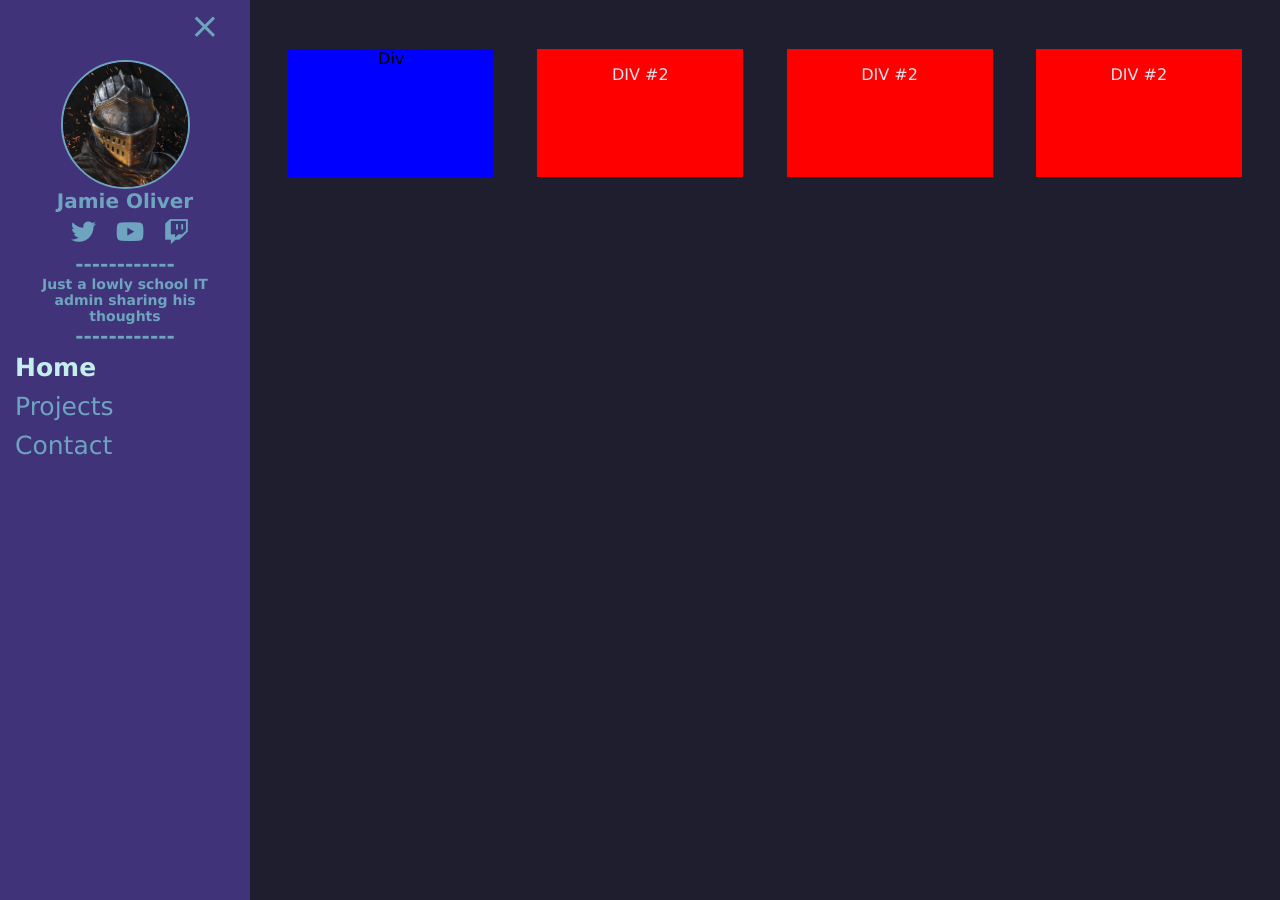
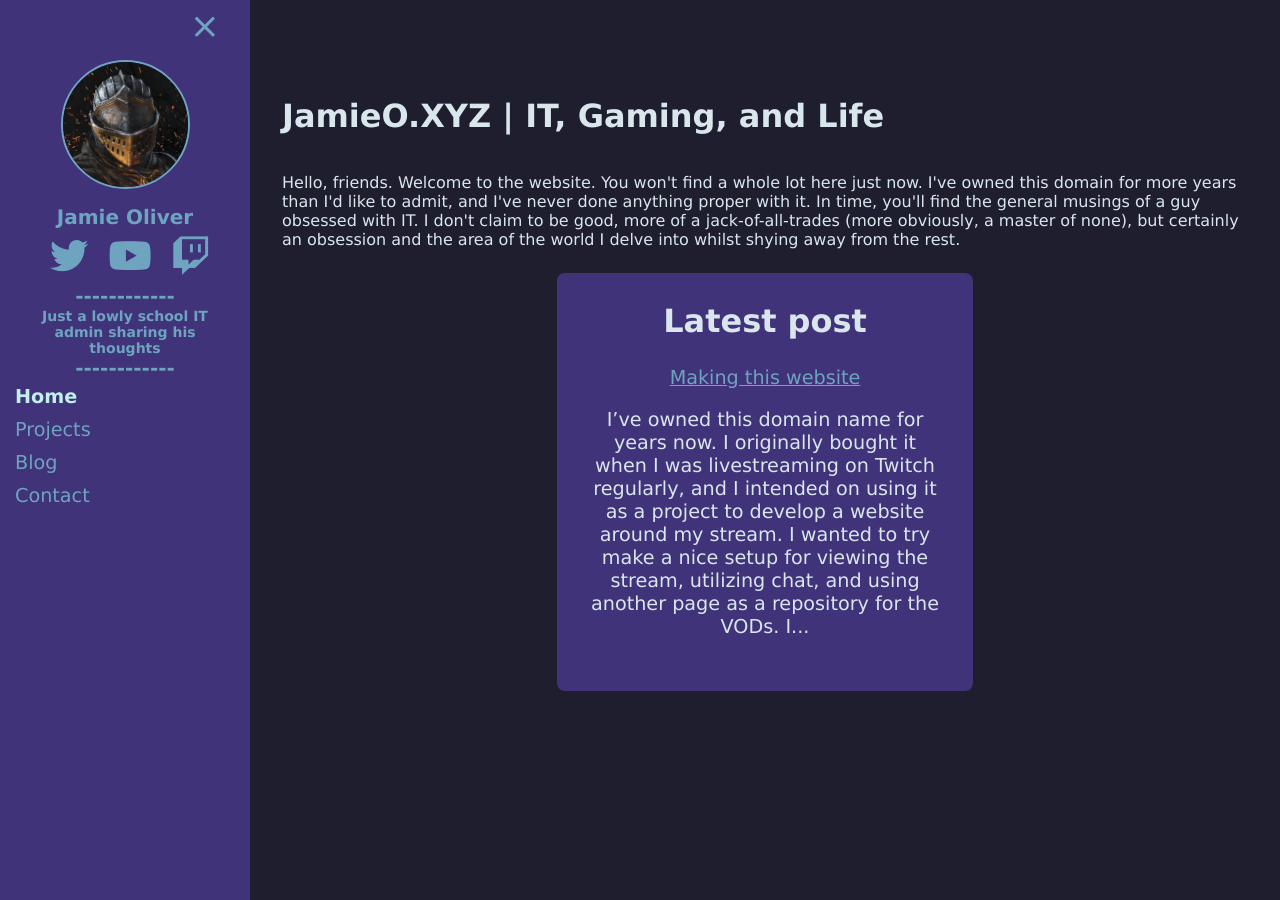
Before and after one commit to JamieO95/jamieo95.github.io, a Jekyll site: the page built from index.html, in a window 1280 px wide. Built offline with Jekyll 4.4.1, drawn with Linux system fonts in a browser that asks for light colours.

Commit message:
First blog post... and a whole lot of random changes as I was going.

```diff
--- a/404.html
+++ b/404.html
@@ -21,5 +21,5 @@ layout: page
   <h1>404</h1>
 
   <p><strong>Page not found :(</strong></p>
-  <p>That IT guy ain't very good, is he...</p>
+  <p style="font-style: italic;">That IT guy ain't very good, is he...</p>
 </div>
--- a/_config.yml
+++ b/_config.yml
@@ -27,8 +27,8 @@ description: >- # this means to ignore newlines until "baseurl:"
   Google search results) and in your feed.xml site description.
 baseurl: "" # the subpath of your site, e.g. /blog
 url: "" # the base hostname & protocol for your site, e.g. http://example.com
-twitter_username: jekyllrb
-github_username:  jekyll
+twitter_username: jamieotv
+github_username:  jamieo95
 
 # Build settings
 theme: minima
@@ -40,6 +40,8 @@ navbar_links:
     url: "/"
   - title: "Projects"
     url: "/projects/"
+  - title: "Blog"
+    url: "/blog/"
   - title: "Contact"
     url: "/contact/"
 
--- a/_includes/navbar.html
+++ b/_includes/navbar.html
@@ -14,6 +14,6 @@
 
     <a href="javascript:void(0)" id="btnClose" class="btnClose">&times;</a>
     {% for link in site.navbar_links %}
-            <a href="{{ link.url }}" class="{% if page.url == link.url %}active{% endif %}">{{ link.title }}</a>
+            <a href="{{ link.url }}" class="{% if page.url == link.url or (link.url != '/' and page.url contains link.url %}active{% endif %}">{{ link.title }}</a>
     {% endfor %}
 </div>
--- a/_layouts/default.html
+++ b/_layouts/default.html
@@ -19,8 +19,10 @@
     </head>
 
     <body>
+
         {% include navbar.html %}
         <div id="main">
+            <h1>{{ page.title }} {% if page.subtitle%}| {{ page.subtitle }}{% endif %}</h1>
             {{ content }}
         </div>
         <script src="{{ '/js/main.js' | relative_url }}"></script>
--- /dev/null
+++ b/_posts/2025-08-24-making-this-website.markdown
@@ -0,0 +1,29 @@
+---
+layout: post
+title:  "Making this website"
+subtitle: "A forgotten art from College"
+date:   2025-08-24 8:30:00 +0100
+category: website
+author: "Jamie"
+permalink: "/blog/making-this-website"
+---
+
+I've owned this domain name for years now. I originally bought it when I was livestreaming on Twitch regularly, and I intended on using it as a project to develop a website around my stream. I wanted to try make a nice setup for viewing the stream, utilizing chat, and using another page as a repository for the VODs. I used to make playlists around the games I'd played, and I thought I could make a nice library. Unfortunately, due to some changes with Twitch video, all those videos are now lost. When I recalled it was happening, I tried to download all my VODs but I left it a little too late. Quite sad, many hours were spent both doing the livestreams and highlighting those VODs into nice playlists. Streaming was great fun. I might still set something up like that, it'll go under Projects as a way of messing with the Twitch API. Might need to migrate from Github Pages for that, but that's a thing for another day.
+
+This website started a while back with the first commit on 17th September 2023. Funnily enough, followed by another called 'First'. No idea what was doing on there. I saw some TikTok video on Flexbox usage and it made me want to play with websites a bit again. Fun thought, I may have some of my College websites from the first (and pretty much last) time I did some website work. Could end up on the Projects board under "Please don't laugh, I was 16". Probably all unfinished and hilariously bad. Not that this one will be insane, but it's nice to go back and see how differently I'll approach it. On to approaching it...
+
+My first thoughts with this one was that I started playing with JavaScript. I did the navigation sidebar with it. It's evolved a little bit since then, now that I've started updating it again. Once again, nothing special. It was following a random Python project I did of Tic-Tac-Toe. It was awful and just in console, but it was fun to get it working. I used it as an example for why my current workplace should give me a shot. My actual 'IT' on my CV at the time was 'I wasn't hired for IT, but I was doing IT. But I love it, I do Python in my spare time.' Not an exact quote. Worked a charm though.
+
+Onto today. Over the past couple of days I've gained an interest in it again. I wanted to see what was actually feasable with Github Pages. It's static content, but how far can that go? Jekyll was the answer. Never used it, sounded interesting. A Ruby install and a couple of cmd lines later, I had my same website but significantly more broken! I have a feeling it would have been better to start with a blank slate :). But, nevertheless, I started updating all the links, moving code around, working out what the hell the `_layouts` directory is supposed to be, and I eventually got back to exactly what my page originally was but served on a platter by Jekyll.
+
+Back in College, we were really only taught HTML and CSS. We were told to utilize JavaScript but all just calls to other peoples work, and then just making that work in our own websites. Had I have been more interested at the time, it would have been better to spend time outside of College work familiarizing with more languages and their potential. PHP was given to us once. Literally, given. The lecturer wrote it and said put this in your website. Not exactly teaching, but again, home learning would have been the way forward there.
+
+My main battles have been with CSS here. The rest all flows in a way that I understand enough, and I think my main problem with CSS is trying to utilize the same classes in different contexts and hoping it'll work identically. I am at that stage now, in that everything I'm using is technically working, but I need to sort that out for future stuff. I keep nesting parent and child and forgetting that's not how CSS works when it is in a parent it's not familiar with. I'm pretty happy with how it's turned out at this stage, save for the colour scheme (as a colourblind person).
+
+Next steps:
+- Fix for when you're on the blog, even if a child post, to highlight the Blog nav item
+- Blog categories, maybe a 'related' section depending on what you've clicked on
+- Some 'back' button when you're on a blog post
+- Get a Project on the board, hello terrible old websites
+- Contact form? I assume that'll work on Pages
+- Blog post about my recent experience modding an OG Xbox
--- a/css/base.css
+++ b/css/base.css
@@ -40,7 +40,7 @@ body{
 .sidebar a{
     padding: 5px 5px 5px 15px;
     text-decoration: none;
-    font-size:25px;
+    font-size:1.2em;
     color:#6EA4BF;
     display:block;
     transition:0.3s;
@@ -71,6 +71,7 @@ body{
     border-style: solid;
     border-radius: 50%;
     border-color: #6EA4BF;
+    margin-bottom: 1em;
 }
 
 .sidebar .sidebar-title {
@@ -139,30 +140,78 @@ body{
 }
 
 #main {
+    padding:2em;
     transition: margin-left 0.3s;
 }
 
-#flexbox-container {
+.flexbox-container {
     display: flex;           /* establish flex container */
+    flex-wrap:wrap;
     flex-direction: row;  /* make main axis vertical */
     justify-content: space-evenly; /* center items vertically, in this case */
     align-items: center;     /* center items horizontally, in this case */
 }
 
 .flexbox-item {
+    flex: 1 1 300px;
     min-height: 10vw;
-    width:20%;
-    margin: 5px;
+    min-width: 300px;
+    max-width: 400px;
     text-align: center;     /* will center text in <p>, which is not a flex item */
+    background-color: #41337A;
+    border-radius: 0.5em;
+    padding: 0.5em;
+    margin:0.5em;
 }
 
-#bluebox {background-color: blue;}
-#redbox { background: red; }
+.flexbox-item h1{
+    margin-bottom: 0.1em;
+}
 
+ul{
+    display:flex;
+    flex-wrap: wrap;
+    flex-direction: row;
+    list-style-type: none;
+    padding: 0.2em;
+    margin:0.2em;
+}
+
+li{
+    font-size:1.2em;
+    color:#C2EFEB;
+
+}
+
+li a{
+    color:#6EA4BF;
+    text-decoration: underline;
+    transition:0.3s;
+}
+
+li a:hover{
+    color: #D9E6EC;
+    text-decoration: underline;
+
+}
 p {
+    font-size:1em;
     color: #D9E6EC;
 }
 
 h1 {
     color: #D9E6EC;
+    font-weight: bold;
+    font-size: 2em;
 }
+
+.post-content ul {
+    list-style-type:"- ";
+    display:block;
+    margin-left: 2em;
+}
+
+.post-content li {
+    display:list-item;
+    margin-bottom: 0.5em;
+}
--- a/index.html
+++ b/index.html
@@ -1,25 +1,22 @@
 ---
 layout: default
 title: JamieO.XYZ
+subtitle: IT, Gaming, and Life
 ---
 <!-- Inside Body/#main of default.html -->
 
-<div id="flexbox-container"><!-- flex container -->
+<div class="flexbox-container"><!-- flex container -->
+    <p>Hello, friends. Welcome to the website. You won't find a whole lot here just now. I've owned this domain for more years than I'd like to admit, and I've never done anything proper with it. In time, you'll find the general musings of a guy obsessed with IT. I don't claim to be good, more of a jack-of-all-trades (more obviously, a master of none), but certainly an obsession and the area of the world I delve into whilst shying away from the rest.</p>
 
-    <div class="flexbox-item" id="bluebox"><!-- flex item -->
-        Div
-    </div>
-
-    <div class="flexbox-item" id="redbox"><!-- flex item -->
-        <p>DIV #2</p>
-    </div>
-
-    <div class="flexbox-item" id="redbox"><!-- flex item -->
-        <p>DIV #2</p>
-    </div>
-
-    <div class="flexbox-item" id="redbox"><!-- flex item -->
-        <p>DIV #2</p>
+    <div class="flexbox-item">
+        <h1>Latest post</h1>
+        <ul>
+            <li class = "flexbox-item">
+            {% assign latest_post = site.posts.first %}
+            <a href="{{ latest_post.url | relative_url }}">{{ latest_post.title }}</a>
+            {{ latest_post.excerpt | markdownify | truncatewords: 60}}
+            </li>
+        </ul>
     </div>
 
 </div>
```
Also changed, not shown: _layouts/post.html (added, +8 -0 lines), _posts/2025-08-19-welcome-to-jekyll.markdown (deleted, +0 -29 lines), blog.html (added, +19 -0 lines), projects.html (added, +17 -0 lines), projects/projectUno.html (added, +8 -0 lines).
